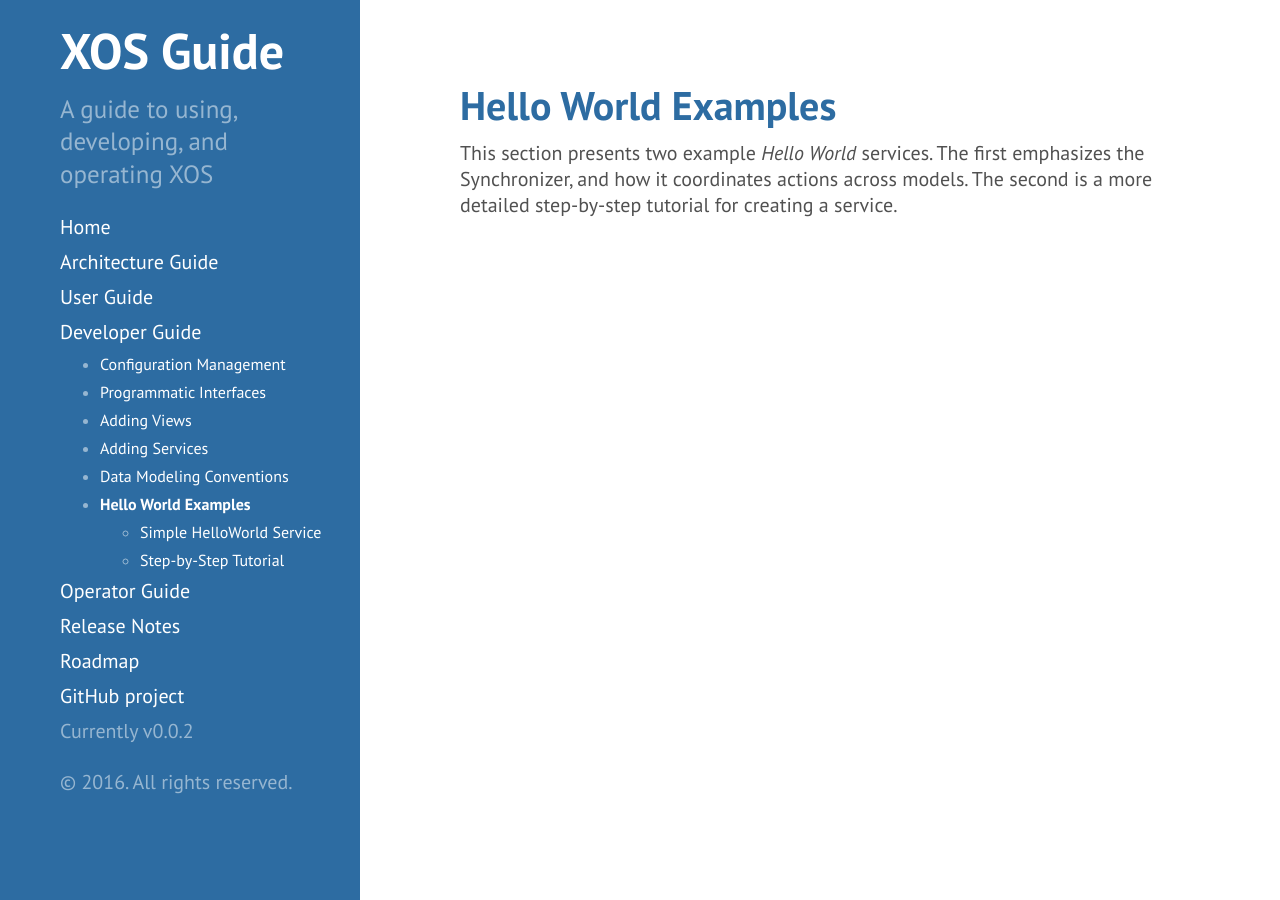
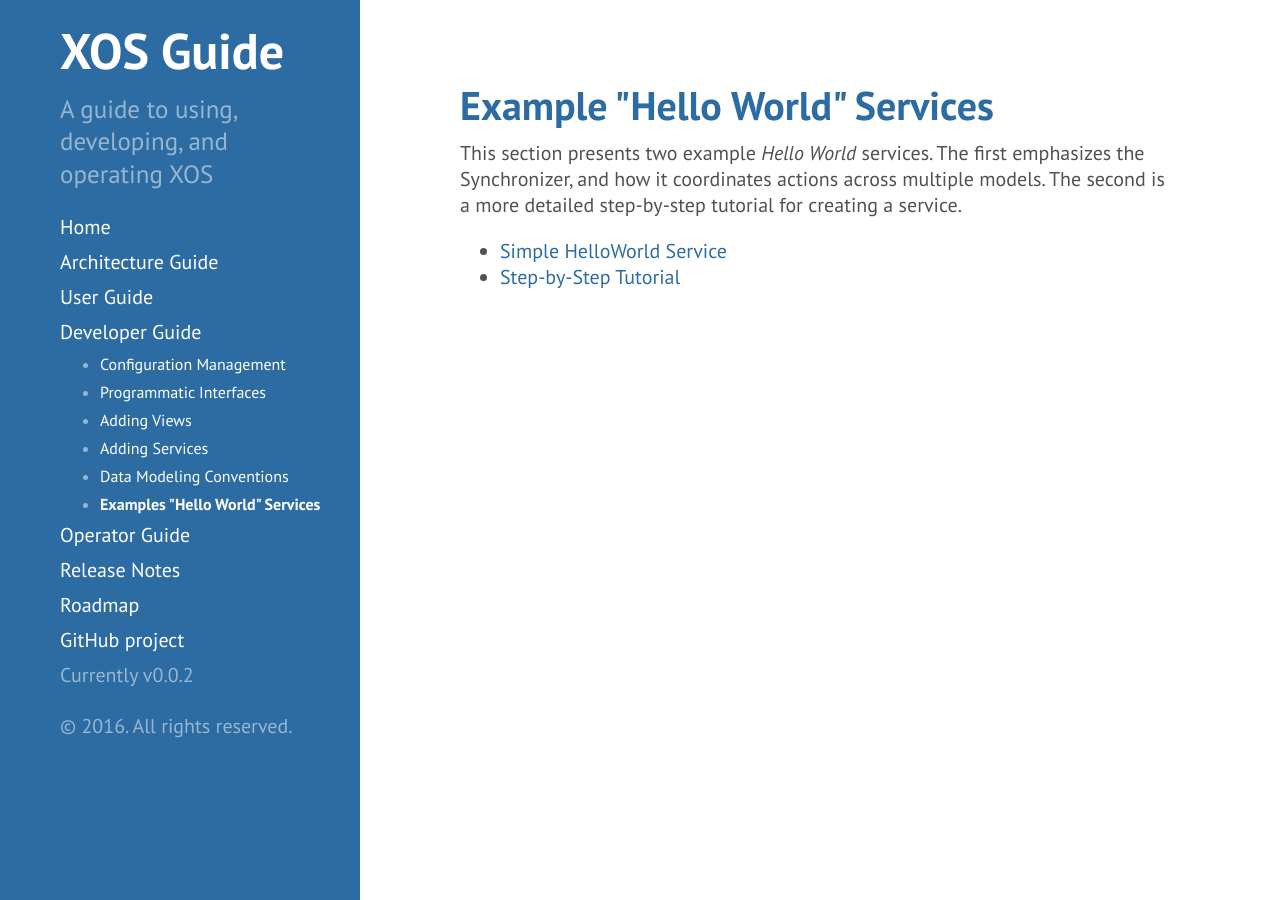
Before and after one commit to open-cloud/open-cloud.github.io.old, a Jekyll site: the page built from devguide_examples.md, in a window 1280 px wide. Built offline with Jekyll 4.4.1, drawn with Linux system fonts in a browser that asks for light colours; Markdown is read by kramdown in place of the engine named in the settings.

Commit message:
re-orged hello world

```diff
--- a/_includes/sidebar.html
+++ b/_includes/sidebar.html
@@ -28,15 +28,7 @@
 	href="/devguide/datamodel/">Data Modeling Conventions</a></li>
 
 	<li><a class="sidebar-nav-item{% if page.url == '/devguide/examples/' %} active{% endif %}"
-        href="/devguide/examples/">Hello World Examples</a></li>
-        <ul>
-
-        <li><a class="sidebar-nav-item{% if page.url == '/devguide/helloworld/' %} active{% endif %}"
-        href="/devguide/helloworld/">Simple HelloWorld
-	  Service</a></li>
-	  <li><a class="sidebar-nav-item{% if page.url == '/devguide/hwansible/' %} active{% endif %}"
-        href="/devguide/hwansible/">Step-by-Step Tutorial</a></li>
-        </ul>
+        href="/devguide/examples/">Examples "Hello World" Services</a></li>
 
       </ul>
       <a class="sidebar-nav-item{% if page.url == '/opsguide/' %} active{% endif %}" href="/opsguide/">Operator Guide</a>
--- a/devguide_examples.md
+++ b/devguide_examples.md
@@ -1,7 +1,13 @@
 ---
 layout: page
-title: Hello World Examples
+title: Example "Hello World" Services
 permalink: /devguide/examples/
 ---
 
-This section presents two example *Hello World* services. The first emphasizes the Synchronizer, and how it coordinates actions across models. The second is a more detailed step-by-step tutorial for creating a service.
+This section presents two example *Hello World* services. The first
+emphasizes the Synchronizer, and how it coordinates actions across
+multiple models. The second is a more detailed step-by-step tutorial
+for creating a service.
+
+- [Simple HelloWorld Service](/devguide/helloworld/)
+- [Step-by-Step Tutorial](/devguide/hwansible/)
```
